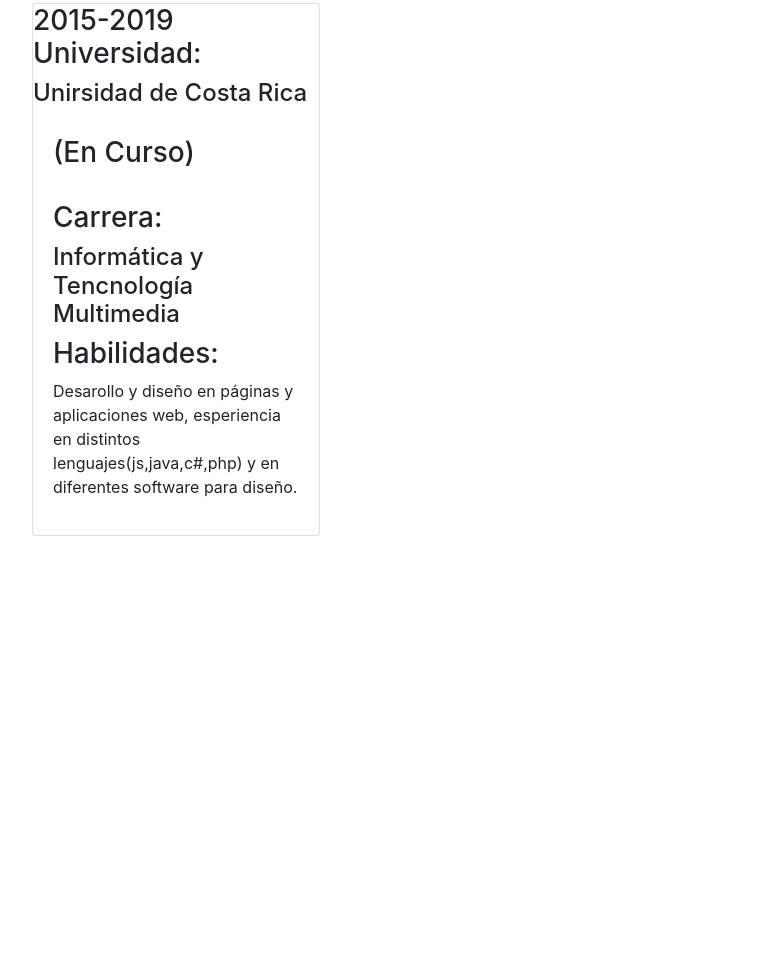
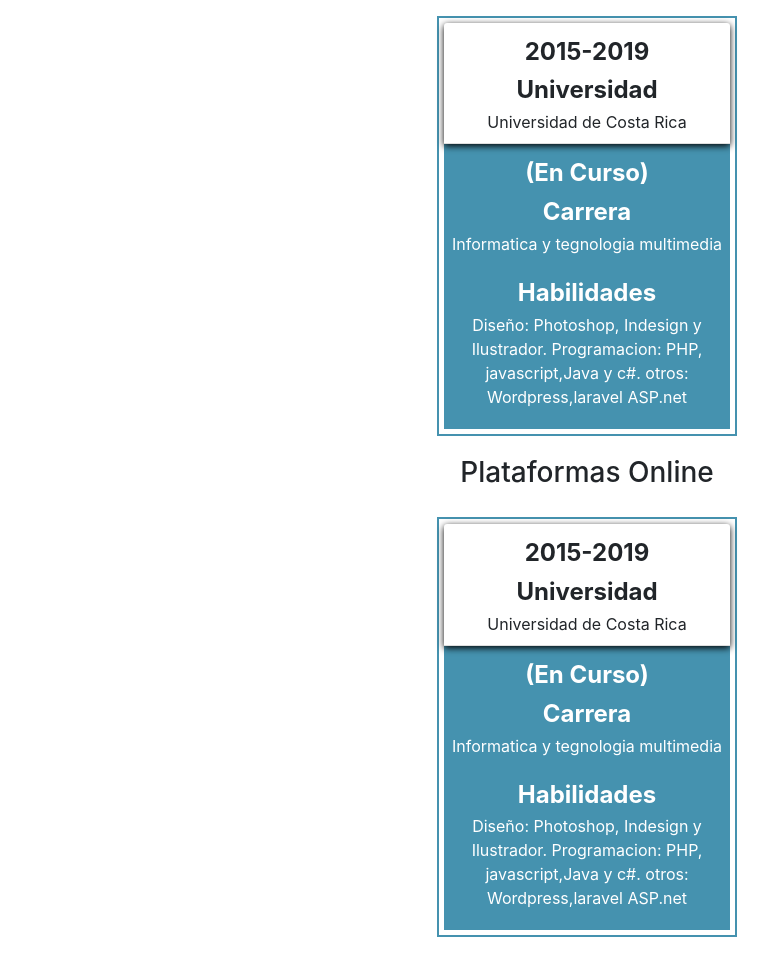
Before and after one commit to Enriquealfaro/Enriquealfaro.github.io, a plain HTML site: page index.html in a window 1280 px wide. Shown: the part 1075-2032 px from the top of the page, without its empty margins (53-821 px from the left). Before the commit the page ends 1611 px from the top, so only its background shows below. Drawn offline with nearby package versions, Linux system fonts and the light colour scheme.

Commit message:
agregar las cards de Universidad y una de los cursos

```diff
--- a/css/style.css
+++ b/css/style.css
@@ -44,10 +44,6 @@ ul#underline li a {
     }
 }
 
-.border_img_carousel {
-    border-bottom: 7px solid #4592AF;
-}
-
 
 /* el object-fin:cover arregla la imagen */
 
@@ -71,7 +67,8 @@ ul#underline li a {
     right: 0;
     background-color: rgba(0, 0, 0, 0.4);
     color: white;
-    z-index: 2;
+    z-index: 1;
+    border-bottom: 7px solid #4592AF;
 }
 
 #carousel .overlay .container,
@@ -134,3 +131,50 @@ ul#underline li a {
     width: 80%;
     margin: 10% 0;
 }
+
+#education #cards p {
+    padding-bottom: 7px;
+    padding-top: 0px;
+}
+
+#education #cards h4 {
+    margin-top: 10px;
+    margin-bottom: 5px;
+}
+
+.card-universidad {
+    display: flex;
+    flex-direction: row;
+    flex-wrap: wrap;
+    justify-content: center;
+    align-items: center;
+}
+
+.card-skills {
+    width: 300px;
+    height: 420px;
+    margin: 20px 20px;
+    padding: 5px;
+    border: 2px solid #4592AF;
+    text-align: center;
+}
+
+.card-header {
+    position: relative;
+    width: 100%;
+    height: 30%;
+    background-color: white;
+    -webkit-box-shadow: 0px 2px 7px black;
+    -moz-box-shadow: 0px 2px 7px black;
+    z-index: 2;
+    padding: 5px;
+}
+
+.card-body {
+    position: relative;
+    width: 100%;
+    height: 70%;
+    background-color: #4592AF;
+    color: white;
+    padding: 5px;
+}
--- a/index.html
+++ b/index.html
@@ -95,7 +95,7 @@
     </main>
     <!--********************************************** fin del main -->
 
-    <section id="section">
+    <section id="education">
         <div class="container">
             <div class="row">
                 <div class="col">
@@ -114,31 +114,65 @@
                     <div>
                         <h3 class="subtitulo-general text-center">Universidad</h3>
                     </div>
-                    <div class="">
-                            <div class="card" style="width: 18rem;">
-                                    <h3>2015-2019 <br /> Universidad: </h3>
-                                    <h4>Unirsidad de Costa Rica</h4>
+                    <div id="cards" class="card-universidad">
+                        <div class="card-skills">
+                            <div class="card-header">
+                                <h4><strong>2015-2019</strong></h4>
+                                <h4><Strong>Universidad</Strong></h4>
+                                <p>Universidad de Costa Rica</p>
+                            </div>
                             <div class="card-body">
-                                    <h3>(En Curso)</h3><br/>
-                                    <h3>Carrera:</h3>
-                                    <h4>Informática y Tencnología Multimedia</h4>
-                                    <h3>Habilidades:</h3>
-                                    <p>Desarollo y diseño en páginas y aplicaciones web, esperiencia en distintos lenguajes(js,java,c#,php)
-                                    y en diferentes software para diseño.
+                                <h4><strong>(En Curso)</strong></h4>
+                                <h4><strong>Carrera</strong></h4>
+                                <p>Informatica y tegnologia multimedia
+                                    <h4><strong>Habilidades</strong></h4>
+                                    <p>Diseño: Photoshop, Indesign y Ilustrador.
+                                        Programacion: PHP, javascript,Java y c#.
+                                        otros: Wordpress,laravel ASP.net
                                     </p>
                             </div>
                         </div>
                     </div>
-
                 </div>
             </div>
-
+            <div class="row">
+                <div class="col">
+                    <div>
+                        <h3 class="subtitulo-general text-center">Plataformas Online</h3>
+                    </div>
+                    <div id="cards" class="card-universidad">
+                        <div class="card-skills">
+                            <div class="card-header">
+                                <h4><strong>2015-2019</strong></h4>
+                                <h4><Strong>Universidad</Strong></h4>
+                                <p>Universidad de Costa Rica</p>
+                            </div>
+                            <div class="card-body">
+                                <h4><strong>(En Curso)</strong></h4>
+                                <h4><strong>Carrera</strong></h4>
+                                <p>Informatica y tegnologia multimedia
+                                    <h4><strong>Habilidades</strong></h4>
+                                    <p>Diseño: Photoshop, Indesign y Ilustrador.
+                                        Programacion: PHP, javascript,Java y c#.
+                                        otros: Wordpress,laravel ASP.net
+                                    </p>
+                            </div>
+                        </div>
+                    </div>
+                </div>
+            </div>
         </div>
     </section>
 
-                    <script src="https://code.jquery.com/jquery-3.3.1.slim.min.js" integrity="sha384-q8i/X+965DzO0rT7abK41JStQIAqVgRVzpbzo5smXKp4YfRvH+8abtTE1Pi6jizo" crossorigin="anonymous"></script>
-                    <script src="https://cdnjs.cloudflare.com/ajax/libs/popper.js/1.14.7/umd/popper.min.js" integrity="sha384-UO2eT0CpHqdSJQ6hJty5KVphtPhzWj9WO1clHTMGa3JDZwrnQq4sF86dIHNDz0W1" crossorigin="anonymous"></script>
-                    <script src="https://stackpath.bootstrapcdn.com/bootstrap/4.3.1/js/bootstrap.min.js" integrity="sha384-JjSmVgyd0p3pXB1rRibZUAYoIIy6OrQ6VrjIEaFf/nJGzIxFDsf4x0xIM+B07jRM" crossorigin="anonymous"></script>
+    <script src="https://code.jquery.com/jquery-3.3.1.slim.min.js"
+        integrity="sha384-q8i/X+965DzO0rT7abK41JStQIAqVgRVzpbzo5smXKp4YfRvH+8abtTE1Pi6jizo" crossorigin="anonymous">
+    </script>
+    <script src="https://cdnjs.cloudflare.com/ajax/libs/popper.js/1.14.7/umd/popper.min.js"
+        integrity="sha384-UO2eT0CpHqdSJQ6hJty5KVphtPhzWj9WO1clHTMGa3JDZwrnQq4sF86dIHNDz0W1" crossorigin="anonymous">
+    </script>
+    <script src="https://stackpath.bootstrapcdn.com/bootstrap/4.3.1/js/bootstrap.min.js"
+        integrity="sha384-JjSmVgyd0p3pXB1rRibZUAYoIIy6OrQ6VrjIEaFf/nJGzIxFDsf4x0xIM+B07jRM" crossorigin="anonymous">
+    </script>
 </body>
 
 </html>
```
Lines whose indentation alone changed are shown as unchanged.
